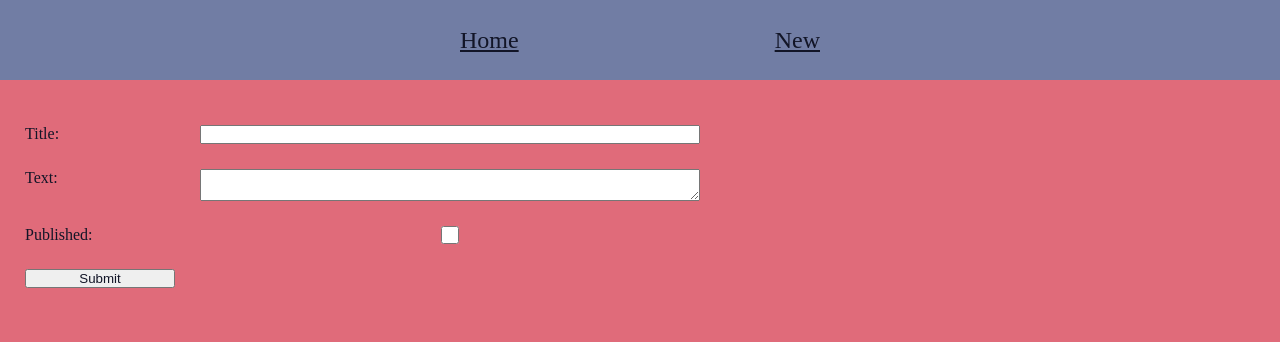
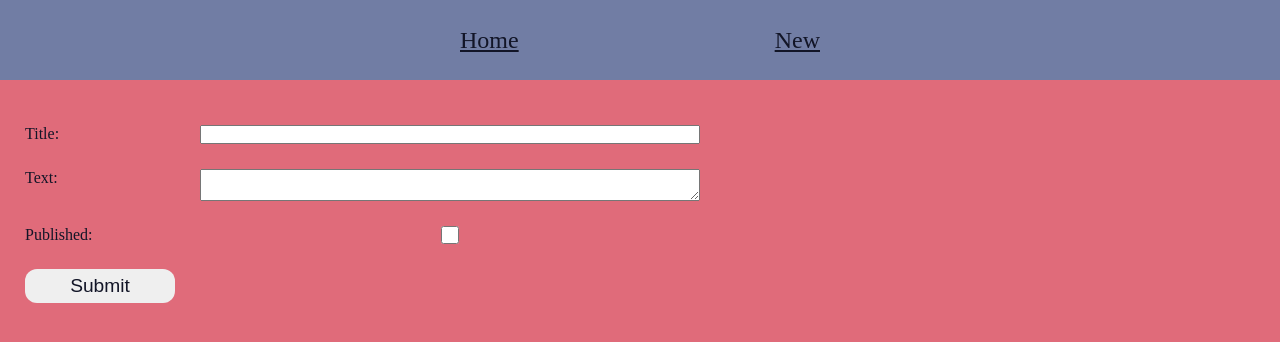
Before and after one commit to fredrikb12/blog-author-client, a React (Create React App) app: page /posts/new in a window 1280 px wide. Shown: the top 342 px of the page. Built offline with nearby package versions, Linux system fonts and the light colour scheme.

Commit message:
Navigate to post page on successful submission

```diff
--- a/src/components/NewPost.js
+++ b/src/components/NewPost.js
@@ -1,4 +1,6 @@
 import { useEffect, useState } from "react";
+import { useNavigate } from "react-router-dom";
+import Button from "./Button";
 
 function NewPost() {
   const [formData, setFormData] = useState({
@@ -6,6 +8,8 @@ function NewPost() {
     text: "",
     published: false,
   });
+
+  const nav = useNavigate();
 
   function handleChange(e) {
     if (e.target.name === "published") {
@@ -39,7 +43,9 @@ function NewPost() {
       if (!response.ok) return Promise.reject(response.status);
 
       const res = await response.json();
-      console.log(res);
+      if (res.status === 200 && res.message === "Post submitted") {
+        nav(`/posts/${res.post._id}`);
+      }
       return res;
     } catch (e) {
       throw new Error(e);
@@ -78,9 +84,9 @@ function NewPost() {
         onChange={handleChange}
       />
 
-      <button type="submit" onClick={handleSubmit}>
+      <Button type="submit" onClick={handleSubmit}>
         Submit
-      </button>
+      </Button>
     </form>
   );
 }
```
